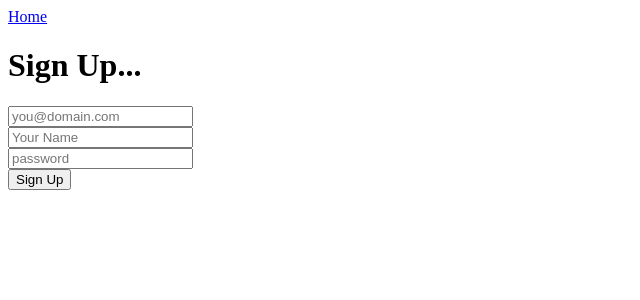
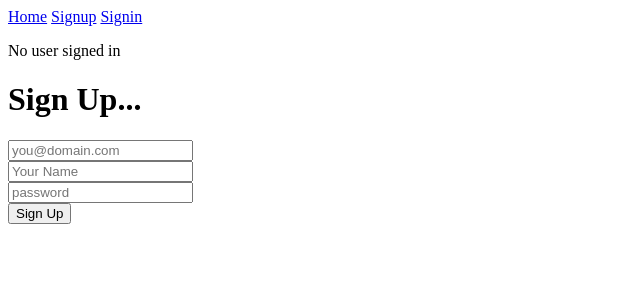
Before and after one commit to ndpdarshana/Slim-sandbox, a PHP site: template resources/views/auth/signup.twig in a window 1280 px wide. Shown: the top 300 px of the page, without its empty margins (0-640 px from the left). Run offline with PHP 8.4, Linux system fonts and the light colour scheme; the template is opened without the code that fills it: most values are stand-ins (such as "Sample title", 1, 10 or a date in 2020); some libraries are stand-ins or nearby versions.

Commit message:
Singed up and signed in view setup (19/29)

```diff
--- a/bootstrap/app.php
+++ b/bootstrap/app.php
@@ -40,6 +40,10 @@ $container['view'] = function($container){
       $container->request->getUri()
   ));
 
+  $view->getEnvironment()->addGlobal('auth', [
+    'check' => $container->auth->check(),
+    'user' => $container->auth->user(),
+  ]);
   return $view;
 };
 
--- a/resources/views/templates/partial/navigation.twig
+++ b/resources/views/templates/partial/navigation.twig
@@ -1,3 +1,11 @@
 <nav>
 <a href="home">Home</a>
+{%if auth.check %}
+  <p>User signed in</p>
+  <p>User: <b><i>{{auth.user.name}}</i></b></p>
+{%else%}
+  <a href="{{path_for(auth.signup)}}">Signup</a>
+  <a href="{{path_for(auth.signin)}}">Signin</a>
+  <p>No user signed in</p>
+{%endif%}
 </nav>
```
Also changed, not shown: app/Auth/Auth.php (+13 -0 lines).
